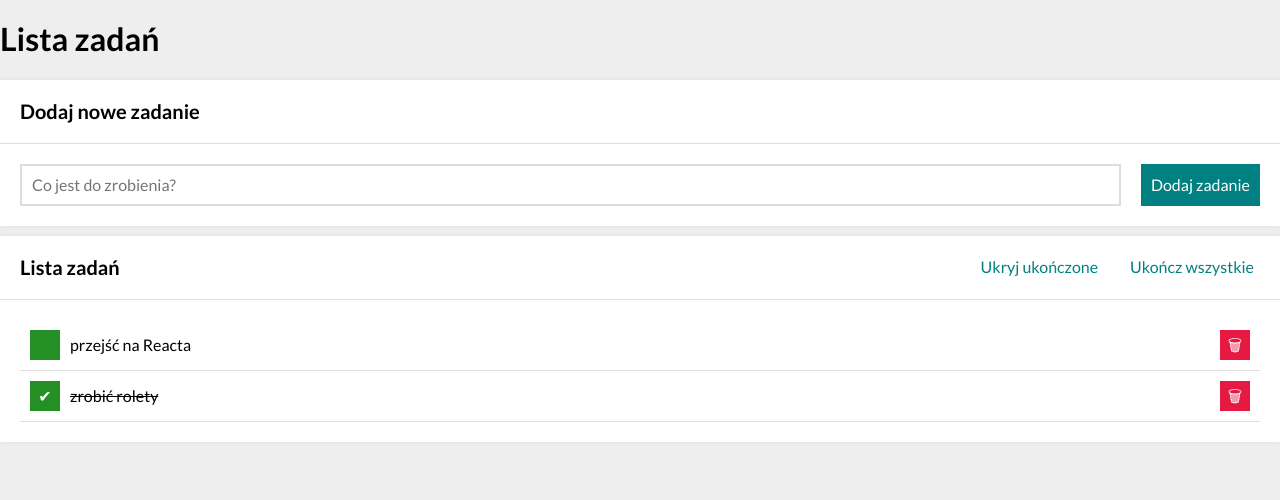
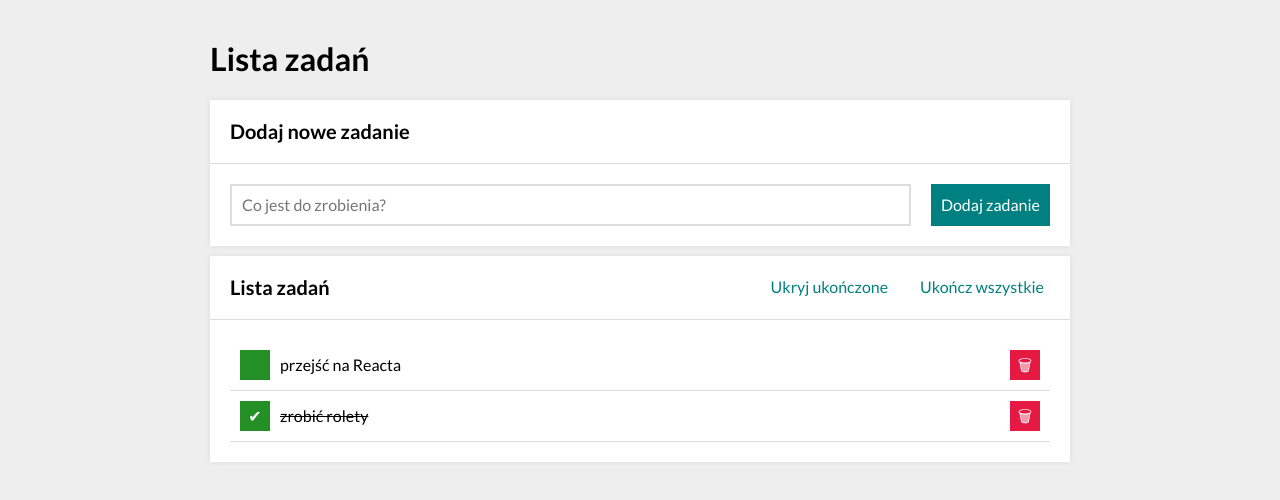
Before and after one commit to mbigos86/todo-list-react, a React (Create React App) app: page / in a window 1280 px wide. Shown: the top 500 px of the page. Built offline with nearby package versions, Linux system fonts and the light colour scheme.

Commit message:
Add Container and Header

```diff
--- a/src/App.js
+++ b/src/App.js
@@ -3,6 +3,8 @@ import Form from "./Form";
 import Tasks from "./Tasks";
 import Buttons from "./Buttons";
 import Section from "./Section";
+import Header from './Header';
+import Container from './Container';
 
 const tasks = [
   { id: 1, content: "przejść na Reacta", done: false },
@@ -12,16 +14,14 @@ const hideDoneTasks = false;
 
 function App() {
   return (
-    <main className="container">
-      <header>
-        <h1 className="header">Lista zadań</h1>
-      </header>
+    <Container>
+      <Header title="Lista zadań" />
       <Section title="Dodaj nowe zadanie" body={<Form />} />
       <Section title="Lista zadań"
         body={<Tasks tasks={tasks} hideDoneTasks={hideDoneTasks} />}
         extraHeaderContent={<Buttons tasks={tasks} hideDoneTasks={hideDoneTasks} />}
       />
-    </main>
+    </Container>
   );
 }
 
--- /dev/null
+++ b/src/Container/index.js
@@ -0,0 +1,9 @@
+import "./style.css";
+
+const Container = ({ children }) => (
+    <main className="container">
+        {children}
+    </main>
+);
+
+export default Container;
--- /dev/null
+++ b/src/Container/style.css
@@ -0,0 +1,5 @@
+.container {
+    max-width: 900px;
+    padding: 20px;
+    margin: 0 auto;
+}
--- /dev/null
+++ b/src/Header/index.js
@@ -0,0 +1,7 @@
+const Header = ({title}) => (
+    <header>
+        <h1>{title}</h1>
+      </header>
+);
+
+export default Header;
--- a/src/Tasks/index.js
+++ b/src/Tasks/index.js
@@ -1,10 +1,10 @@
 import "./style.css";
 
-const Tasks = (props) => (
+const Tasks = ({ tasks, hideDoneTasks }) => (
     <ul className="tasks">
-        {props.tasks.map(task => (
+        {tasks.map(task => (
             <li
-                className={`${props.hideDoneTasks && task.done ? "tasks__hidden" : "tasks__item"}`} key={task.id}>
+                className={`${hideDoneTasks && task.done ? "tasks__hidden" : "tasks__item"}`} key={task.id}>
                 <button className="tasks__button tasks__button--toggleDone">
                     {task.done ? "✔" : ""}
                 </button>
```
